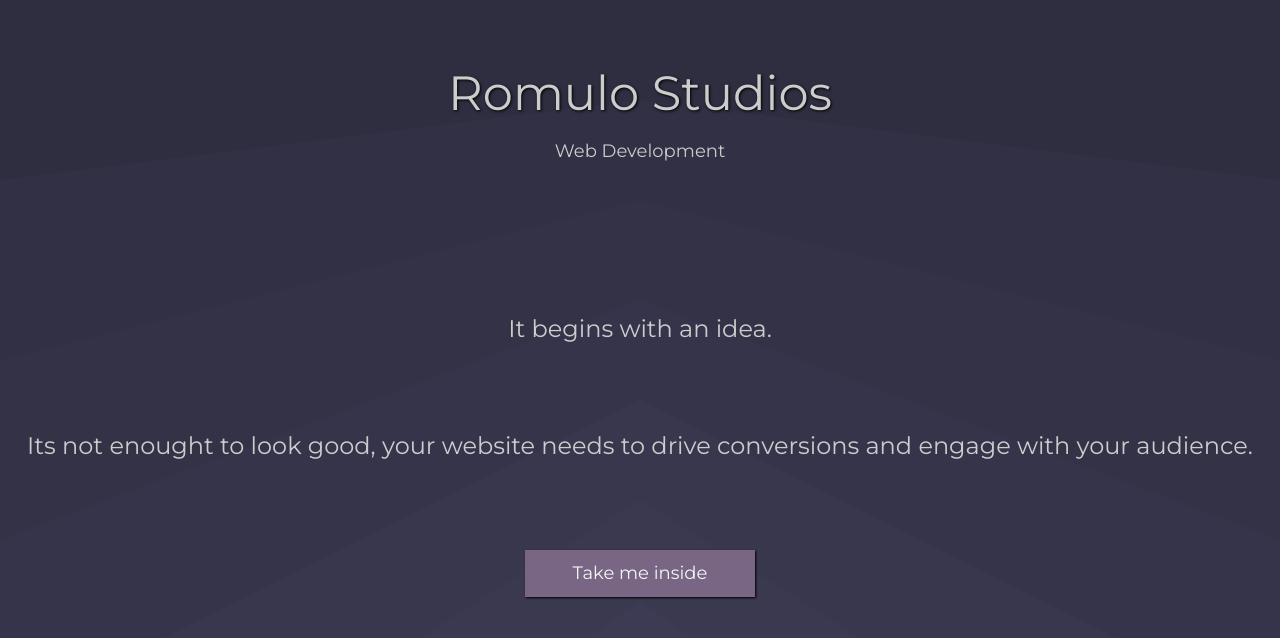
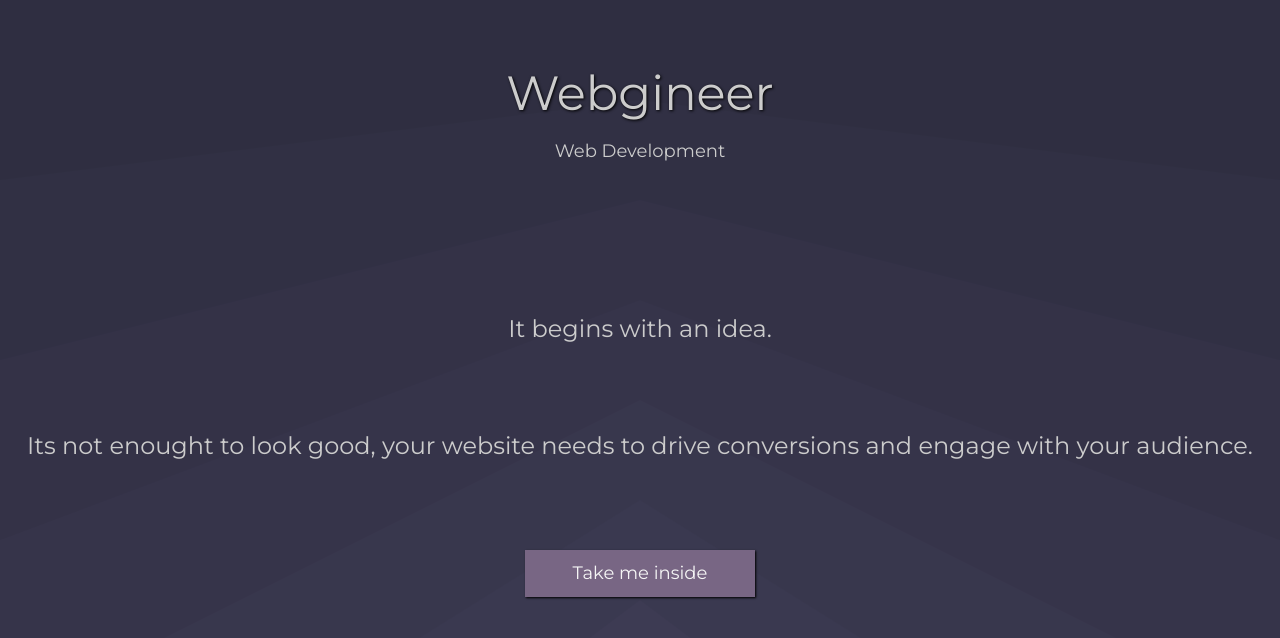
Before and after one commit to christophermarek/web_dev_studio, a React (Create React App) app: page / in a window 1280 px wide. Shown: the top 638 px of the page. Built offline with nearby package versions, Linux system fonts and the light colour scheme.

Commit message:
name added

```diff
--- a/src/App.tsx
+++ b/src/App.tsx
@@ -18,7 +18,7 @@ function App() {
 
   const [currentPage, setCurrentPage] = useState<string>('landing');
 
-  const companyName = 'Romulo Studios';
+  const companyName = 'Webgineer';
   const isPortrait = useMediaQuery({ query: '(orientation: portrait)' })
 
   return (
```
